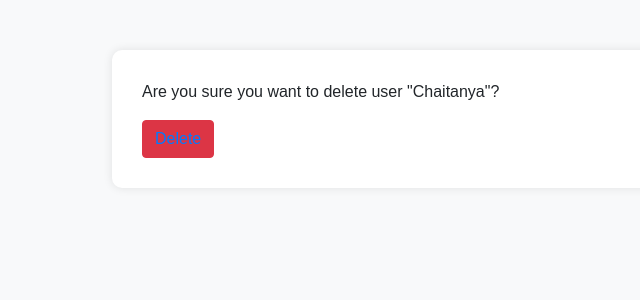
After one commit to ChaitanyaLonarkar/DjangoPractice, a Django app: page /crud/delete/01f17a9d-a364-410a-9c90-92906e96ac92/ in a window 1280 px wide. The commit adds this page. Shown: the top 300 px of the page, without its empty margins (228-868 px from the left). Run offline with Django 5.2, Linux system fonts and the light colour scheme; data comes from the database, SQL or seed files in the repository; both versions use the stored data as it was after the commit; some libraries are stand-ins or nearby versions.

Commit message:
update and delete done

```diff
--- a/myapp/crud/urls.py
+++ b/myapp/crud/urls.py
@@ -5,7 +5,9 @@ from . import views
 urlpatterns = [
     path('create/', views.create_user, name='create_user'),
     path('list/', views.list_users, name='list_users'),
-    path('edit/<int:user_index>/', views.edit_user, name='edit_user'),
+    path('edit/<uuid:id>/', views.edit_user, name='edit_user'),
+    path('delete/<uuid:id>/', views.delete_user, name='delete_user'),
+
 
 
 ]
--- a/myapp/crud/views.py
+++ b/myapp/crud/views.py
@@ -1,40 +1,47 @@
 from django.shortcuts import render
+from django.shortcuts import redirect
 
 from .models import User
-# Create your views here.
+
 def create_user(request):
     if request.method == 'POST':
         name = request.POST.get('name')
         email = request.POST.get('email')
         mobile= request.POST.get('mobile')
         age= request.POST.get('age')
-        # Here, you would typically save the user to the database
-        # For simplicity, we'll just render a success message
 
-        # Create a new User object
         user = User(name=name, email=email, mobile=mobile, age=age)
         user.save()
+        print('user',user)
 
-        return render(request, 'create_user.html', {'message': 'User created successfully!'})
+        # return render(request, 'create_user.html', {'message': 'User created successfully!'})
+        return redirect('list_users')
     return render(request, 'create_user.html')
 
 def list_users(request):
     users = User.objects.all()
     return render(request, 'users_list.html', {'users': users})
 
-def edit_user(request, user_index):
-    user = User.objects.get(index=user_index)
+def edit_user(request, id):
+    user = User.objects.get(pk=id)
     if request.method == 'POST':
         user.name = request.POST.get('name')
         user.email = request.POST.get('email')
         user.mobile = request.POST.get('mobile')
         user.age = request.POST.get('age')
         user.save()
-        return render(request, 'edit_user.html', {'user': user, 'message': 'User updated successfully!'})
+        print('user',user)
+        # return render(request, 'edit_user.html', {'user': user, 'message': 'User updated successfully!'})
+        return redirect('list_users')
+    print('uservsdf',user.email)
+    print(request.method,'request.method')
     return render(request, 'edit_user.html', {'user': user})
 
 
-def delete_user(request, user_email):
-    user = User.objects.get(email=user_email)
-    user.delete()
-    return redirect('list_users')
+def delete_user(request, id):
+    user = User.objects.get(pk=id)
+    if request.method == 'POST':
+        user.delete()
+        print('useer deleted')
+        return redirect('list_users')
+    return render(request, 'confirm.html', {'user': user})
--- /dev/null
+++ b/myapp/templates/confirm.html
@@ -0,0 +1,50 @@
+<!DOCTYPE html>
+<html lang="en">
+<head>
+    <meta charset="UTF-8">
+    <meta name="viewport" content="width=device-width, initial-scale=1.0">
+    <title>Create Item</title>
+    <link rel="stylesheet" href="https://stackpath.bootstrapcdn.com/bootstrap/4.5.2/css/bootstrap.min.css">
+    <style>
+        body {
+            background-color: #f8f9fa;
+            font-family: Arial, sans-serif;
+        }
+        .container {
+            margin-top: 50px;
+            max-width: 600px;
+            background: white;
+            padding: 30px;
+            border-radius: 10px;
+            box-shadow: 0 0 10px rgba(0, 0, 0, 0.1);
+        }
+        h2 {
+            margin-bottom: 20px;
+            color: #343a40;
+        }
+        .form-group label {
+            font-weight: bold;
+        }
+        .btn-primary {
+            background-color: #007bff;
+            border-color: #007bff;
+        }
+        .btn-primary:hover {
+            background-color: #0056b3;
+            border-color: #004085;
+        }
+    </style>
+</head>
+<body>
+    <div class="container">
+
+        <form method="post">
+            {% csrf_token %}
+            <p>Are you sure you want to delete user "{{ user.name }}"?</p>
+            <button class="btn btn-danger  ">
+                <a href="{% url 'delete_user' user.id %}">Delete</a>
+            </button>
+        </form>
+    </div>
+
+    </body>
--- a/myapp/templates/create_user.html
+++ b/myapp/templates/create_user.html
@@ -39,7 +39,7 @@
 <body>
     <div class="container">
         <h2>Create New User</h2>
-        <form method="POST" action="{% url 'list_users' %}">
+        <form method="POST" action="">
             {% csrf_token %}
             <div class="form-group
 ">
--- a/myapp/templates/users_list.html
+++ b/myapp/templates/users_list.html
@@ -71,8 +71,10 @@
                     <td>{{ user.mobile }}</td>
                     <td>
 
-                        <a href="{% url 'edit_user' user_index=user.id %}" class="btn btn-edit btn-sm">Edit</a>
-                        <a href="{% url 'delete_user' user.email %}" class="btn btn-delete btn-sm">Delete</a>
+                        <a href="{% url 'edit_user' user.id %}" class="btn btn-edit btn-sm">Edit</a>
+
+                      <a href="{% url 'delete_user' user.id %}" class="btn btn-delete btn-sm">Delete</a>
+
                     </td>
                 </tr>
                 {% endfor %}
```
Also changed, not shown: myapp/templates/edit_user.html (+6 -6 lines), myapp/db.sqlite3.
